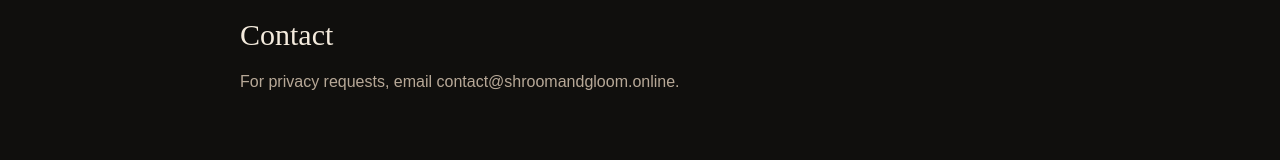
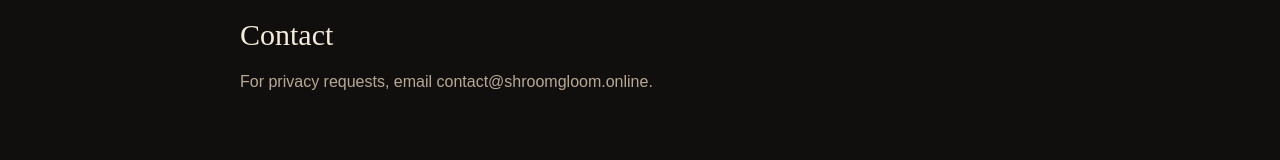
Before and after one commit to hbwang76/shroomgloom, a Next.js app: page /cookies in a window 1280 px wide. Shown: the part 456-616 px from the top of the page. Built offline with nearby package versions, Linux system fonts and the light colour scheme.

Commit message:
fix: standardize shroomgloom domain and project name

```diff
--- a/package.json
+++ b/package.json
@@ -1,5 +1,5 @@
 {
-  "name": "shroomandgloom-guide",
+  "name": "shroomgloom-guide",
   "private": true,
   "scripts": {
     "dev": "next dev",
--- a/src/app/[section]/page.tsx
+++ b/src/app/[section]/page.tsx
@@ -14,7 +14,7 @@ export async function generateMetadata({ params }: { params: { section: string }
   return {
     title: data.title,
     description: data.intro,
-    alternates: { canonical: `https://shroomandgloom.online/${params.section}/` },
+    alternates: { canonical: `https://shroomgloom.online/${params.section}/` },
   };
 }
 
--- a/src/app/cards/[slug]/page.tsx
+++ b/src/app/cards/[slug]/page.tsx
@@ -13,7 +13,7 @@ export async function generateMetadata({ params }: { params: { slug: string } })
   return {
     title: `${card.name} — Shroom and Gloom Card`,
     description: `${card.name} (${deckLabel[card.deck]}, ${typeof card.cost === 'number' ? `${card.cost}⚡` : 'cost unverified'}): exact card text, class, keywords, and how it interacts with the demo's mechanics.`,
-    alternates: { canonical: `https://shroomandgloom.online/cards/${params.slug}/` },
+    alternates: { canonical: `https://shroomgloom.online/cards/${params.slug}/` },
     openGraph: {
       title: `${card.name} — Shroom and Gloom Card`,
       description: `Exact card text, class, and keywords for ${card.name}.`,
--- a/src/app/cookies/page.tsx
+++ b/src/app/cookies/page.tsx
@@ -21,7 +21,7 @@ export default function CookiesPage() {
         </section>
         <section>
           <h2>Contact</h2>
-          <p>For privacy requests, email contact@shroomandgloom.online.</p>
+          <p>For privacy requests, email contact@shroomgloom.online.</p>
         </section>
       </div>
     </Layout>
--- a/src/app/layout.tsx
+++ b/src/app/layout.tsx
@@ -3,17 +3,17 @@ import Script from 'next/script';
 import './globals.css';
 
 export const metadata: Metadata = {
-  metadataBase: new URL('https://shroomandgloom.online'),
+  metadataBase: new URL('https://shroomgloom.online'),
   title: {
     default: 'Shroom and Gloom Guide — Cards, Builds, Quests',
     template: '%s | Shroom and Gloom Guide',
   },
   description: 'Shroom and Gloom guide built on verified demo data: 523 cards across Explore, Combat and Foresight, ten quests, and the two characters that unlock. Card text straight from the source.',
-  alternates: { canonical: 'https://shroomandgloom.online/' },
+  alternates: { canonical: 'https://shroomgloom.online/' },
   openGraph: {
     title: 'Shroom and Gloom Guide — Cards, Builds, Quests',
     description: 'Built on Steam demo build 23718635. Every card\'s exact text, the full quest list, and the two character-unlock paths.',
-    url: 'https://shroomandgloom.online/',
+    url: 'https://shroomgloom.online/',
     siteName: 'Shroom and Gloom Guide',
     images: [{ url: '/images/shroomgloom/og-home.webp', width: 1200, height: 630, alt: 'Shroom and Gloom Guide' }],
     type: 'website',
--- a/src/app/privacy/page.tsx
+++ b/src/app/privacy/page.tsx
@@ -21,7 +21,7 @@ export default function PrivacyPage() {
         </section>
         <section>
           <h2>Contact</h2>
-          <p>For privacy requests, email contact@shroomandgloom.online.</p>
+          <p>For privacy requests, email contact@shroomgloom.online.</p>
         </section>
       </div>
     </Layout>
--- a/src/app/sitemap.ts
+++ b/src/app/sitemap.ts
@@ -1,7 +1,7 @@
 import type { MetadataRoute } from 'next';
 import { cards } from '@/data/cards';
 
-const origin = 'https://shroomandgloom.online';
+const origin = 'https://shroomgloom.online';
 
 export default function sitemap(): MetadataRoute.Sitemap {
   const fixed = [
--- a/src/data/cards.ts
+++ b/src/data/cards.ts
@@ -15,7 +15,7 @@ export type Card = {
   verification_status: 'verified' | 'demo-verified' | 'unverified';
 };
 
-// Source: /root/workspace/shroomandgloom/copy/content-creator-verified-game-data-2026-09-02.md
+// Source: /root/workspace/shroomgloom/copy/content-creator-verified-game-data-2026-09-02.md
 // All data below is verified against Steam demo build 23718635. No invented tiers, no rarity, no synergy labels.
 export const cards: Card[] = [
   { slug: 'shovel', name: 'Shovel', deck: 'explore', className: 'Gear', cost: 'unverified', exactText: 'Dig for weapons', keywords: ['Gear'], properties: [], acquisition: 'Starter deck (one copy)', notes: ['Your weapon source.'], updated_at_build: 'demo build 23718635', verification_status: 'verified' },
```
Also changed, not shown: public/llms.txt, 2 other files (tests, documents, lock files or other folders).
